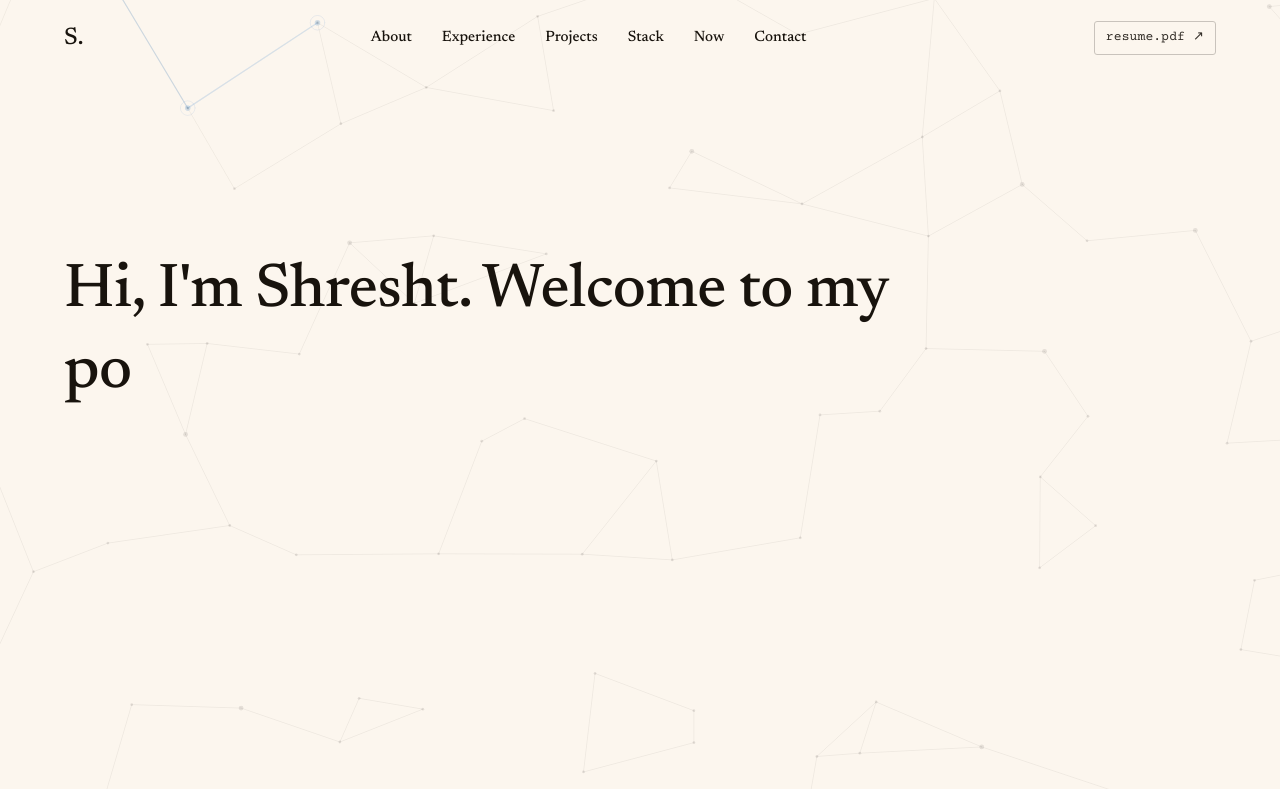
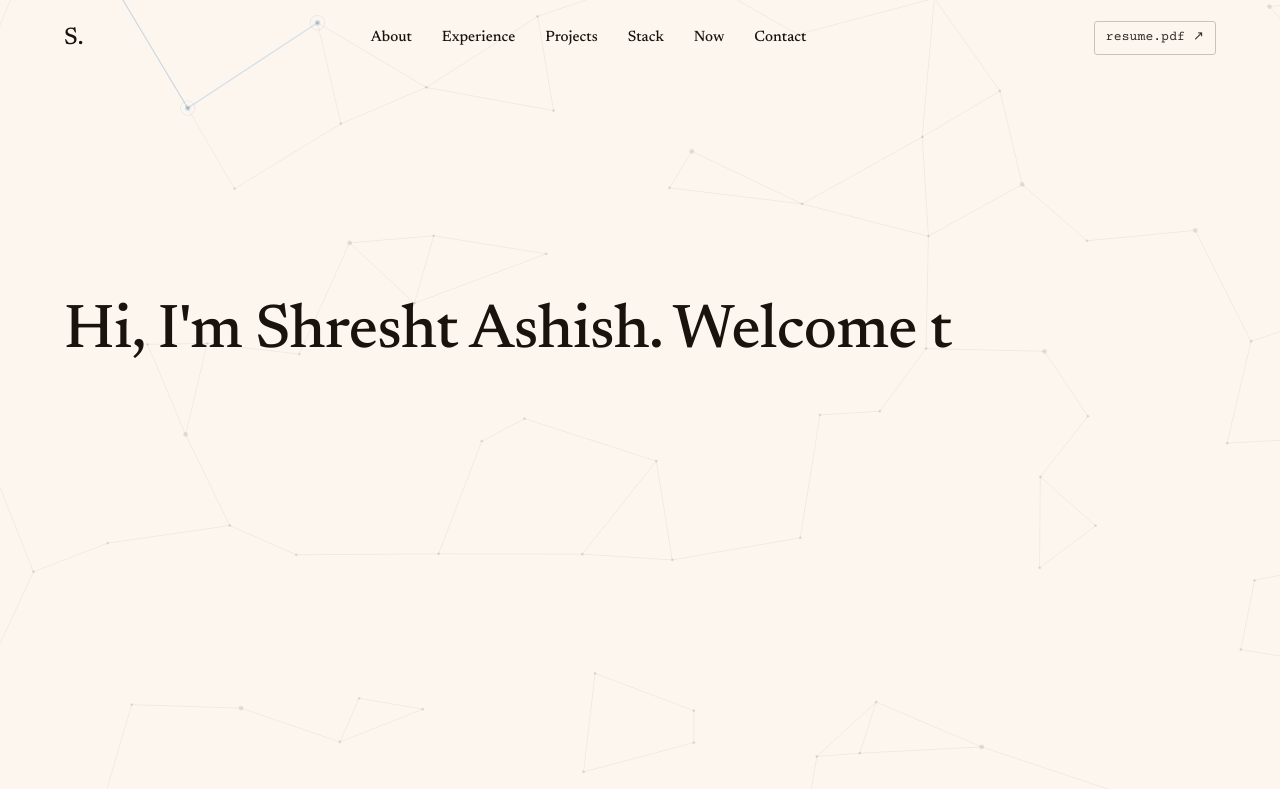
Before and after one commit to Shresht2107/Shresht2107.github.io, a Next.js app: page / in a window 1280 px wide. Shown: the top 789 px of the page. Built offline with nearby package versions, Linux system fonts and the light colour scheme.

Commit message:
Update hero subline and typed intro text

```diff
--- a/content/site.ts
+++ b/content/site.ts
@@ -52,9 +52,9 @@ export const navItems: readonly { key: SectionKey; label: string }[] = [
 
 export const hero = {
   /** Typed character by character once the intro hands over. */
-  typedText: "Hi, I'm Shresht. Welcome to my portfolio.",
+  typedText: "Hi, I'm Shresht Ashish. Welcome to my portfolio.",
   subline:
-    'Second-year CS student at Nirma University. I build systems that ship — RAG pipelines, multi-agent orchestration, full-stack apps.',
+    'CS student at Nirma University. I build retrieval pipelines and agent systems, and spend most of my time turning them into working products.',
   scrollCue: 'scroll',
 } as const;
 
```
